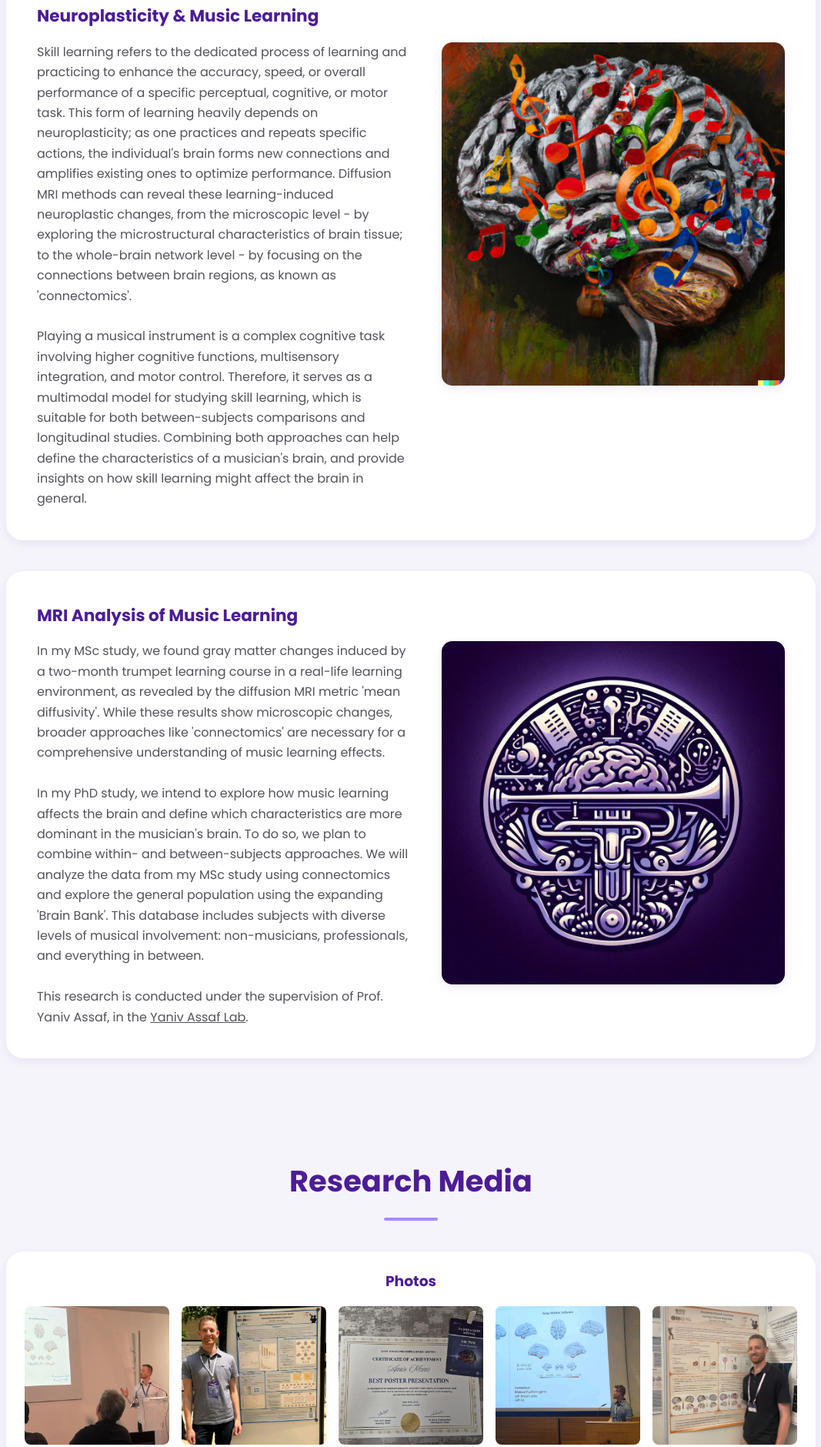
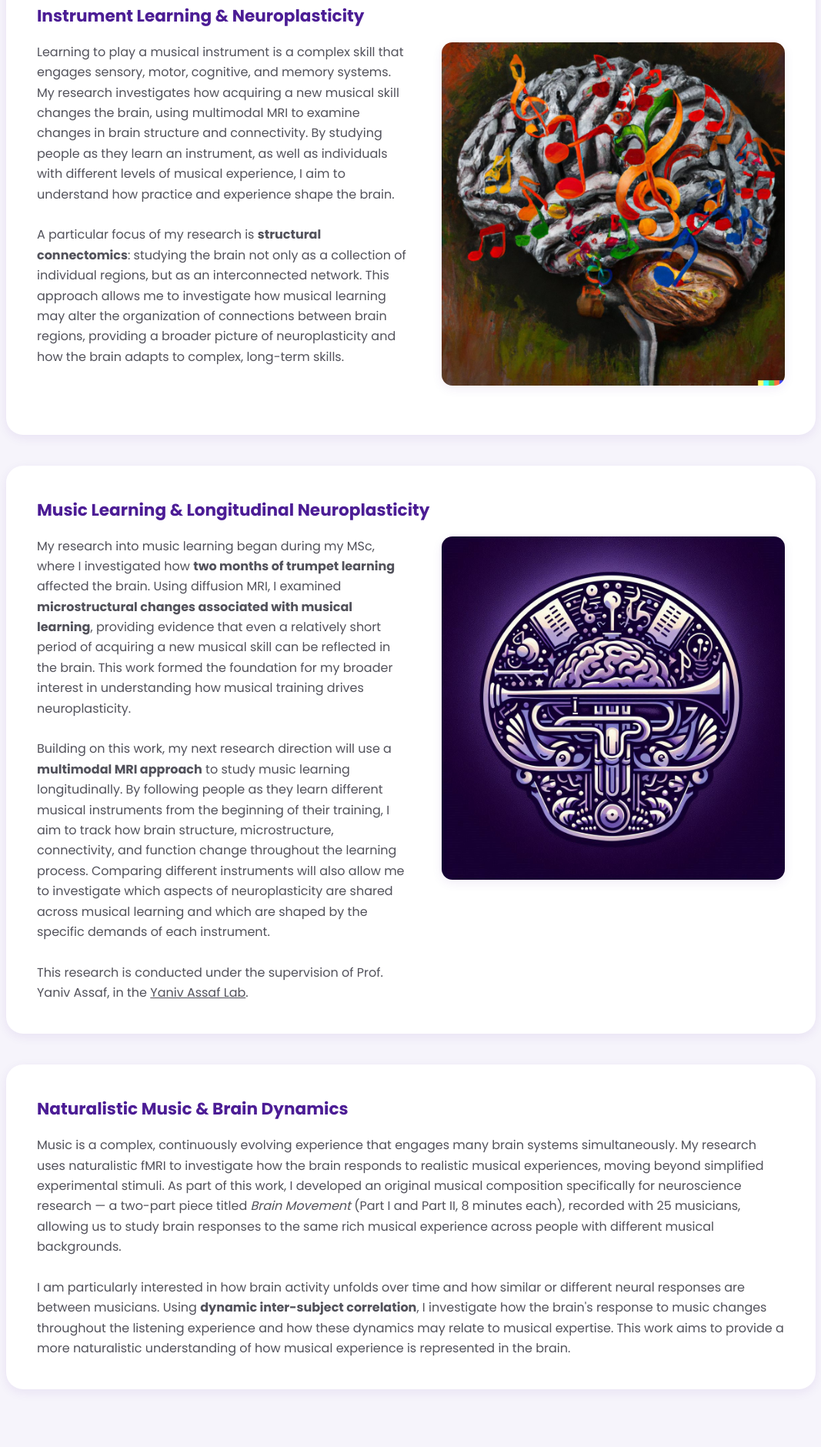
Before and after one commit to Amir-Mano/personal_website, an Eleventy site: page src/research.njk in a window 1280 px wide. Shown: the part 532-2412 px from the top of the page at 77% size, without its empty margins (106-1173 px from the left). Built offline with nearby package versions, Linux system fonts and the light colour scheme; Eleventy itself is replaced by a stand-in of ours; files that its build step writes are made by us from their sources.

Commit message:
Rewrite homepage and Research content to reflect actual research identity
The site previously read as a business card (name, title, two-sentence
bio) despite a much richer research trajectory. Adds a research-question
led homepage hero tying the music/neuroscience identity together, and
replaces the two generic Research cards with three theme write-ups
(instrument learning & neuroplasticity, longitudinal music learning,
naturalistic fMRI with the Brain Movement stimulus). Canonical title
updated to "PhD Candidate in Computational Neuroscience" everywhere.

```diff
--- a/src/_includes/base.njk
+++ b/src/_includes/base.njk
@@ -43,9 +43,8 @@
     <header>
         <h1>Amir Mano</h1>
         <p class="header-tagline">
-            <span>PhD Candidate in Neuroscience</span>
-            <span>Music &amp; Neuroplasticity</span>
-            <span>Trombonist, Musician</span>
+            <span>PhD Candidate in Computational Neuroscience</span>
+            <span>Sagol School of Neuroscience, Tel Aviv University</span>
         </p>
     </header>
 
--- a/src/css/styles.css
+++ b/src/css/styles.css
@@ -219,6 +219,13 @@ h2::after {
     max-width: 560px;
     font-size: 1.1rem;
     color: var(--color-text-muted);
+}
+
+.about-text .lead {
+    font-size: 1.4rem;
+    font-weight: 700;
+    color: var(--color-primary-dark);
+    margin-bottom: var(--space-2);
 }
 
 .cv-download {
--- a/src/research.njk
+++ b/src/research.njk
@@ -1,7 +1,7 @@
 ---
 layout: base.njk
 title: Amir Mano - Research
-description: Amir Mano's research on how music learning shapes the brain, using diffusion MRI and connectomics.
+description: Amir Mano's research on how musical training shapes the brain, using multimodal MRI, structural connectomics, and naturalistic fMRI.
 nav: research
 ---
 {% from "macros.njk" import photoGrid %}
@@ -9,25 +9,22 @@ nav: research
     <h2>Research Projects</h2>
     <div class="card-grid">
         <div class="card card-wide">
-            <h3>Neuroplasticity &amp; Music Learning</h3>
+            <h3>Instrument Learning &amp; Neuroplasticity</h3>
             <div class="card-body">
                 <div class="card-text">
                     <p>
-                        Skill learning refers to the dedicated process of learning and practicing to enhance the
-                        accuracy, speed, or overall performance of a specific perceptual, cognitive, or motor task.
-                        This form of learning heavily depends on neuroplasticity; as one practices and repeats
-                        specific actions, the individual's brain forms new connections and amplifies existing ones to
-                        optimize performance. Diffusion MRI methods can reveal these learning-induced neuroplastic
-                        changes, from the microscopic level - by exploring the microstructural characteristics of
-                        brain tissue; to the whole-brain network level - by focusing on the connections between brain
-                        regions, as known as 'connectomics'.
+                        Learning to play a musical instrument is a complex skill that engages sensory, motor,
+                        cognitive, and memory systems. My research investigates how acquiring a new musical skill
+                        changes the brain, using multimodal MRI to examine changes in brain structure and
+                        connectivity. By studying people as they learn an instrument, as well as individuals with
+                        different levels of musical experience, I aim to understand how practice and experience
+                        shape the brain.
                         <br><br>
-                        Playing a musical instrument is a complex cognitive task involving higher cognitive
-                        functions, multisensory integration, and motor control. Therefore, it serves as a multimodal
-                        model for studying skill learning, which is suitable for both between-subjects comparisons
-                        and longitudinal studies. Combining both approaches can help define the characteristics of a
-                        musician's brain, and provide insights on how skill learning might affect the brain in
-                        general.
+                        A particular focus of my research is <strong>structural connectomics</strong>: studying the
+                        brain not only as a collection of individual regions, but as an interconnected network. This
+                        approach allows me to investigate how musical learning may alter the organization of
+                        connections between brain regions, providing a broader picture of neuroplasticity and how
+                        the brain adapts to complex, long-term skills.
                     </p>
                 </div>
                 <div class="card-image">
@@ -37,21 +34,24 @@ nav: research
         </div>
 
         <div class="card card-wide">
-            <h3>MRI Analysis of Music Learning</h3>
+            <h3>Music Learning &amp; Longitudinal Neuroplasticity</h3>
             <div class="card-body">
                 <div class="card-text">
                     <p>
-                        In my MSc study, we found gray matter changes induced by a two-month trumpet learning course
-                        in a real-life learning environment, as revealed by the diffusion MRI metric 'mean
-                        diffusivity'. While these results show microscopic changes, broader approaches like
-                        'connectomics' are necessary for a comprehensive understanding of music learning effects.
+                        My research into music learning began during my MSc, where I investigated how
+                        <strong>two months of trumpet learning</strong> affected the brain. Using diffusion MRI, I
+                        examined <strong>microstructural changes associated with musical learning</strong>,
+                        providing evidence that even a relatively short period of acquiring a new musical skill can
+                        be reflected in the brain. This work formed the foundation for my broader interest in
+                        understanding how musical training drives neuroplasticity.
                         <br><br>
-                        In my PhD study, we intend to explore how music learning affects the brain and define which
-                        characteristics are more dominant in the musician's brain. To do so, we plan to combine
-                        within- and between-subjects approaches. We will analyze the data from my MSc study using
-                        connectomics and explore the general population using the expanding 'Brain Bank'. This
-                        database includes subjects with diverse levels of musical involvement: non-musicians,
-                        professionals, and everything in between.
+                        Building on this work, my next research direction will use a
+                        <strong>multimodal MRI approach</strong> to study music learning longitudinally. By
+                        following people as they learn different musical instruments from the beginning of their
+                        training, I aim to track how brain structure, microstructure, connectivity, and function
+                        change throughout the learning process. Comparing different instruments will also allow me
+                        to investigate which aspects of neuroplasticity are shared across musical learning and
+                        which are shaped by the specific demands of each instrument.
                         <br><br>
                         This research is conducted under the supervision of Prof. Yaniv Assaf, in the
                         <a href="https://yanivassaflab.com/" target="_blank" rel="noopener">Yaniv Assaf Lab</a>.
@@ -59,6 +59,30 @@ nav: research
                 </div>
                 <div class="card-image">
                     <img src="{{ '/images/Designer (3).jpeg' | url }}" alt="Circular emblem illustrating a brain and trumpet surrounded by musical notes, books, and a lightbulb, representing the intersection of music and brain science" loading="lazy" data-lightbox>
+                </div>
+            </div>
+        </div>
+
+        <div class="card card-wide">
+            <h3>Naturalistic Music &amp; Brain Dynamics</h3>
+            <div class="card-body">
+                <div class="card-text">
+                    <p>
+                        Music is a complex, continuously evolving experience that engages many brain systems
+                        simultaneously. My research uses naturalistic fMRI to investigate how the brain responds to
+                        realistic musical experiences, moving beyond simplified experimental stimuli. As part of
+                        this work, I developed an original musical composition specifically for neuroscience
+                        research — a two-part piece titled <em>Brain Movement</em> (Part I and Part II, 8 minutes
+                        each), recorded with 25 musicians, allowing us to study brain responses to the same rich
+                        musical experience across people with different musical backgrounds.
+                        <br><br>
+                        I am particularly interested in how brain activity unfolds over time and how similar or
+                        different neural responses are between musicians. Using
+                        <strong>dynamic inter-subject correlation</strong>, I investigate how the brain's response
+                        to music changes throughout the listening experience and how these dynamics may relate to
+                        musical expertise. This work aims to provide a more naturalistic understanding of how
+                        musical experience is represented in the brain.
+                    </p>
                 </div>
             </div>
         </div>
```
Also changed, not shown: src/index.njk (+9 -6 lines).
